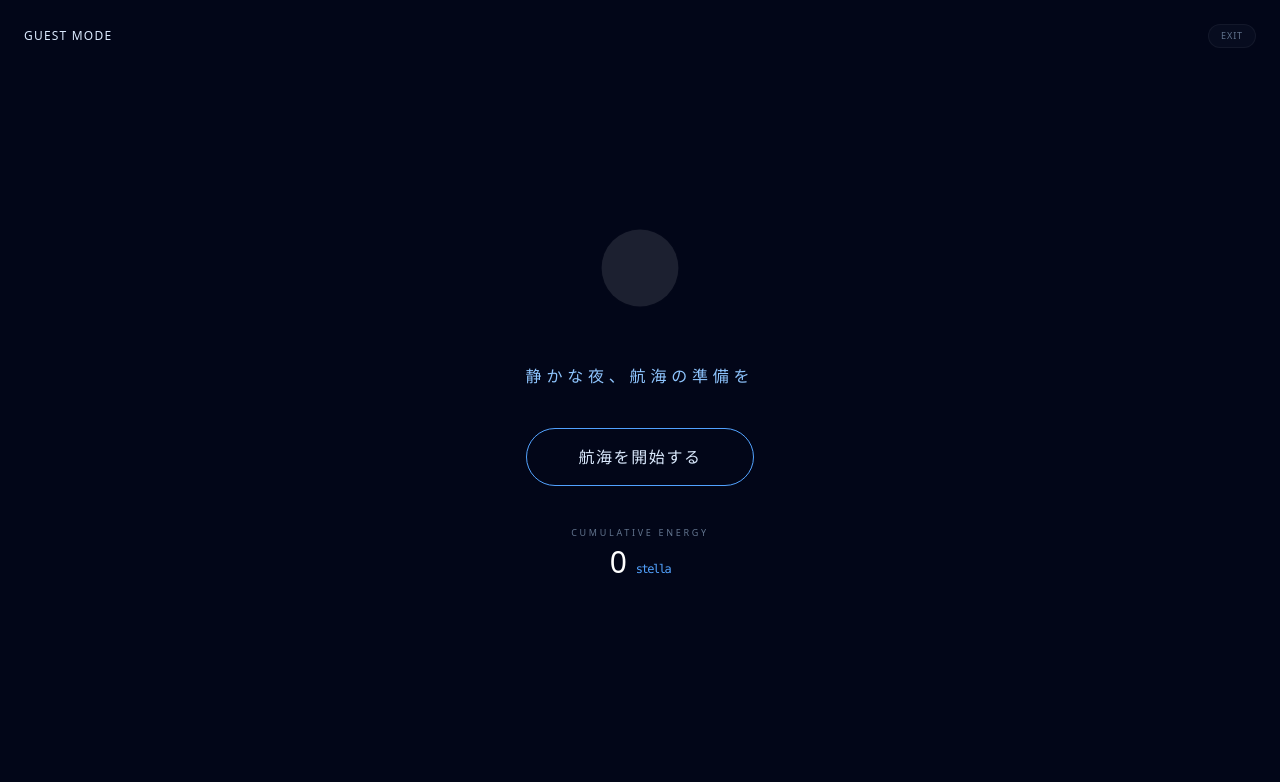
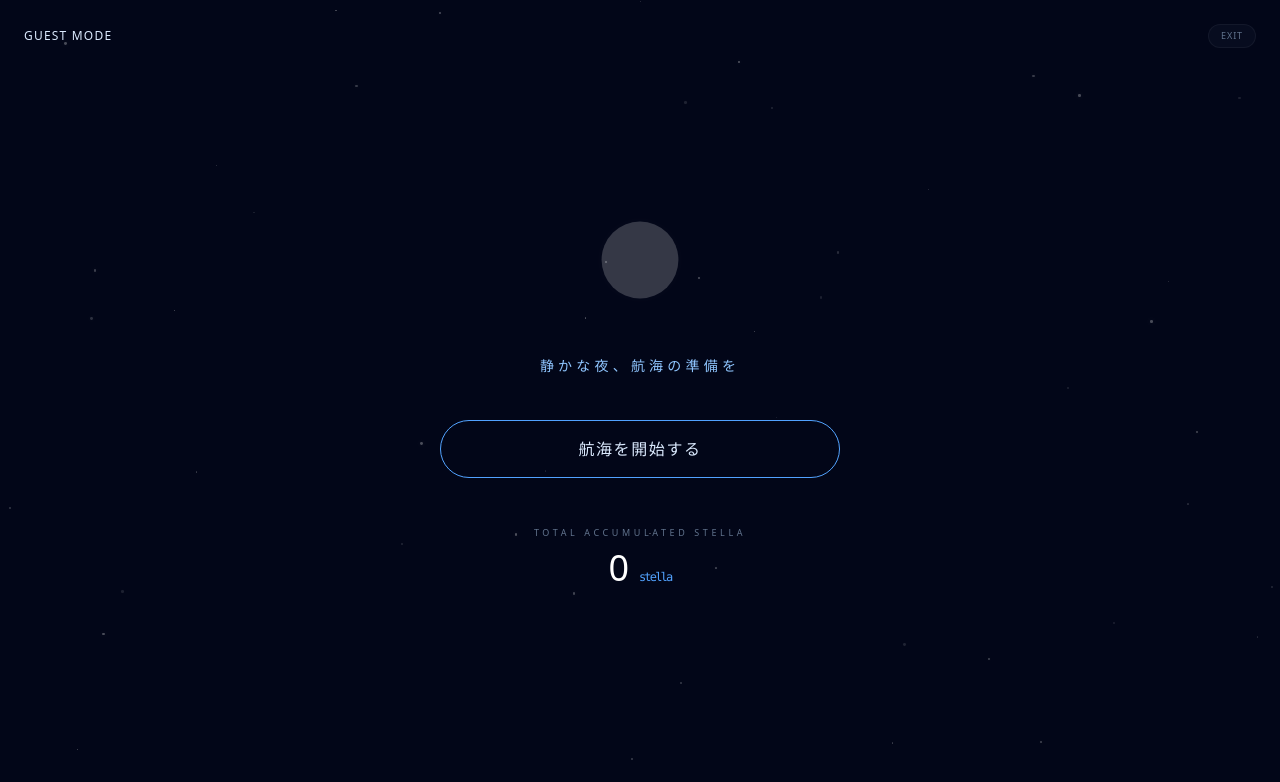
Before and after one commit to wakamx/stella-echo, a Next.js app: page / in a window 1280 px wide. Both pictures are taken after a click on the button "GUEST MODE". Shown: the top 782 px of the page. Built offline with nearby package versions, Linux system fonts and the light colour scheme; no server answers.

Commit message:
フェクト改善

```diff
--- a/src/app/page.tsx
+++ b/src/app/page.tsx
@@ -1,6 +1,6 @@
 'use client';
 
-import { useState, useEffect, useRef } from 'react';
+import { useState, useEffect, useRef, useMemo } from 'react';
 import { motion, AnimatePresence } from 'framer-motion';
 import { supabase } from '@/lib/supabase';
 import { User } from '@supabase/supabase-js';
@@ -10,6 +10,7 @@ import Ranking from './components/Ranking';
 import ProfileSettings from './components/ProfileSettings';
 import Admin from './components/Admin';
 
+// --- 型定義 ---
 interface EnergyLog {
   id: string;
   intensity_db: number;
@@ -20,6 +21,15 @@ interface Profile {
   nickname: string;
   birthday: string;
   is_admin?: boolean;
+}
+
+interface Star {
+  id: number;
+  x: number;
+  y: number;
+  size: number;
+  duration: number;
+  delay: number;
 }
 
 export default function NightSky() {
@@ -38,10 +48,23 @@ export default function NightSky() {
   const animationFrameRef = useRef<number | null>(null);
   const mediaStreamRef = useRef<MediaStream | null>(null);
   const wakeLockRef = useRef<any>(null);
-
-  // 【追加】記録中の一時データを保持するRef（stopMonitoringからもアクセス可能にするため）
   const recordingRef = useRef<{ history: number[], startTime: number }>({ history: [], startTime: 0 });
 
+  // --- 【新機能】ランダムな星々の生成 ---
+  // 累計エネルギーに応じて、表示する星の数を動的に計算（最大150個）
+  const stars = useMemo(() => {
+    const count = Math.min(50 + Math.floor(totalEnergy / 50), 150);
+    return Array.from({ length: count }, (_, i) => ({
+      id: i,
+      x: Math.random() * 100,
+      y: Math.random() * 100,
+      size: Math.random() * 2 + 1,
+      duration: 2 + Math.random() * 4,
+      delay: Math.random() * 5
+    }));
+  }, [totalEnergy]);
+
+  // --- 既存のロジック ---
   const calculateMonthlyAge = (birthdayStr: string) => {
     if (!birthdayStr) return 0;
     const birth = new Date(birthdayStr);
@@ -56,7 +79,7 @@ export default function NightSky() {
         wakeLockRef.current = await (navigator as any).wakeLock.request('screen');
       }
     } catch (err) {
-      console.error("Wake Lock 失敗:", err);
+      console.error("Wake Lock failed:", err);
     }
   };
 
@@ -69,114 +92,82 @@ export default function NightSky() {
 
   const cleanup = () => {
     releaseWakeLock();
-    if (animationFrameRef.current) {
-      cancelAnimationFrame(animationFrameRef.current);
-      animationFrameRef.current = null;
-    }
-    if (audioContextRef.current && audioContextRef.current.state !== 'closed') {
-      audioContextRef.current.close().catch(console.error);
-      audioContextRef.current = null;
-    }
-    if (mediaStreamRef.current) {
-      mediaStreamRef.current.getTracks().forEach(track => track.stop());
-      mediaStreamRef.current = null;
-    }
+    if (animationFrameRef.current) cancelAnimationFrame(animationFrameRef.current);
+    if (audioContextRef.current && audioContextRef.current.state !== 'closed') audioContextRef.current.close();
+    if (mediaStreamRef.current) mediaStreamRef.current.getTracks().forEach(track => track.stop());
     setVolume(0);
   };
 
-  // 【追加】蓄積されたデータを保存する共通関数
   const saveRecordingData = async () => {
     const currentHistory = [...recordingRef.current.history];
     const currentStartTime = recordingRef.current.startTime;
     const now = Date.now();
 
-    // バッファを即座にリセット（二重送信防止）
     recordingRef.current.history = [];
     recordingRef.current.startTime = now;
 
     if (currentHistory.length === 0) return;
 
-    // 経過時間を計算（秒）
     const duration = (now - currentStartTime) / 1000;
-    if (duration < 1) return; // 1秒未満のデータは無視
+    if (duration < 1) return;
 
     const averageVolume = currentHistory.reduce((a, b) => a + b) / currentHistory.length;
 
     if (!isGuest && user) {
       const { data, error } = await supabase.from('energy_logs').insert([
-        {
-          intensity_db: Math.round(averageVolume * 10) / 10,
-          duration_sec: Math.round(duration) // 実際の経過時間を記録
-        }
+        { intensity_db: Math.round(averageVolume * 10) / 10, duration_sec: Math.round(duration) }
       ]).select().single();
 
-      if (error) console.error("同期失敗:", error.message);
       if (!error && data) setHistory(prev => [data, ...prev]);
     }
-
     setTotalEnergy(prev => prev + Math.round(averageVolume));
     setIsLaunching(true);
   };
 
-  // 【変更】停止時に残りのデータを保存するように修正
   const stopMonitoring = async () => {
-    cleanup(); // 先にマイク等を停止
-    await saveRecordingData(); // 残っているデータを保存
+    cleanup();
+    await saveRecordingData();
     setIsActive(false);
   };
 
   const fetchPastData = async (userId: string) => {
-    const { data: profileData } = await supabase
-      .from('profiles')
-      .select('nickname, birthday, is_admin')
-      .eq('id', userId)
-      .single();
+    const { data: profileData } = await supabase.from('profiles').select('nickname, birthday, is_admin').eq('id', userId).single();
     if (profileData) setProfile(profileData);
 
     const { data: allData } = await supabase.from('energy_logs').select('intensity_db').eq('user_id', userId);
-    if (allData) {
-      setTotalEnergy(Math.round(allData.reduce((acc, row) => acc + row.intensity_db, 0)));
-    }
+    if (allData) setTotalEnergy(Math.round(allData.reduce((acc, row) => acc + row.intensity_db, 0)));
 
-    const { data: allLogs } = await supabase.from('energy_logs').select('id, intensity_db, created_at').eq('user_id', userId).order('created_at', { ascending: false });
+    const { data: allLogs } = await supabase.from('energy_logs').select('*').eq('user_id', userId).order('created_at', { ascending: false });
     if (allLogs) setHistory(allLogs);
   };
 
   const handleUserChange = async (currentUser: User | null) => {
     setUser(currentUser);
     if (currentUser) {
-      setIsGuest(false);
       await fetchPastData(currentUser.id);
     } else {
-      setTotalEnergy(0); setHistory([]); setProfile(null); setView('home');
+      setTotalEnergy(0);
+      setHistory([]);
+      setProfile(null);
+      setView('home');
     }
   };
 
   const monitor = () => {
     if (!analyserRef.current) return;
     const dataArray = new Uint8Array(analyserRef.current.frequencyBinCount);
-
-    // 【変更】Refの初期化
     recordingRef.current = { history: [], startTime: Date.now() };
 
     const update = async () => {
       if (!analyserRef.current) return;
-
-      if (audioContextRef.current?.state === 'suspended') {
-        await audioContextRef.current.resume();
-      }
+      if (audioContextRef.current?.state === 'suspended') await audioContextRef.current.resume();
 
       analyserRef.current.getByteFrequencyData(dataArray);
       const avg = dataArray.reduce((a, b) => a + b) / dataArray.length;
       setVolume(avg);
-
-      // 【変更】Refにデータを蓄積
       recordingRef.current.history.push(avg);
 
-      // 60秒経過したら保存
-      if (Date.now() - recordingRef.current.startTime > 60000) {
-        await saveRecordingData();
-      }
+      if (Date.now() - recordingRef.current.startTime > 60000) await saveRecordingData();
       animationFrameRef.current = requestAnimationFrame(update);
     };
     update();
@@ -189,8 +180,8 @@ export default function NightSky() {
       audioContextRef.current = new AudioContext();
       analyserRef.current = audioContextRef.current.createAnalyser();
       analyserRef.current.fftSize = 256;
-      const source = audioContextRef.current.createMediaStreamSource(stream);
-      source.connect(analyserRef.current);
+      audioContextRef.current.createMediaStreamSource(stream).connect(analyserRef.current);
+
       await requestWakeLock();
       setIsActive(true);
       monitor();
@@ -200,13 +191,13 @@ export default function NightSky() {
   };
 
   const handleLogoutAction = async () => {
-    await stopMonitoring(); // ログアウト時もデータを保存
+    await stopMonitoring();
     await supabase.auth.signOut();
   };
 
   useEffect(() => {
     supabase.auth.getSession().then(({ data: { session } }) => handleUserChange(session?.user ?? null));
-    const { data: { subscription } } = supabase.auth.onAuthStateChange((_event, session) => handleUserChange(session?.user ?? null));
+    const { data: { subscription } } = supabase.auth.onAuthStateChange((_, s) => handleUserChange(s?.user ?? null));
 
     const handleVisibilityChange = async () => {
       if (wakeLockRef.current !== null && document.visibilityState === 'visible') {
@@ -224,22 +215,105 @@ export default function NightSky() {
 
   return (
     <main className="flex min-h-screen flex-col items-center justify-center bg-slate-950 overflow-hidden relative font-sans">
-      <div className="absolute inset-0 opacity-30 bg-[radial-gradient(circle_at_50%_50%,_var(--tw-gradient-stops))] from-blue-900 via-transparent to-transparent" />
 
+      {/* --- 【背景】動的な星空レイヤー --- */}
+      <div className="absolute inset-0 pointer-events-none">
+        {stars.map((star) => (
+          <motion.div
+            key={star.id}
+            initial={{ opacity: 0.1 }}
+            animate={{
+              opacity: isActive ? [0.1, 0.4 + (volume / 100), 0.1] : [0.1, 0.3, 0.1],
+              scale: isActive ? [1, 1 + (volume / 200), 1] : 1
+            }}
+            transition={{
+              duration: star.duration,
+              repeat: Infinity,
+              delay: star.delay,
+              ease: "easeInOut"
+            }}
+            style={{
+              position: 'absolute',
+              left: `${star.x}%`,
+              top: `${star.y}%`,
+              width: `${star.size}px`,
+              height: `${star.size}px`,
+              backgroundColor: 'white',
+              borderRadius: '50%',
+              boxShadow: '0 0 5px rgba(255,255,255,0.3)'
+            }}
+          />
+        ))}
+      </div>
+
+      {/* 背景オーロラ（蓄積量に応じて色が濃くなる） */}
+      <motion.div
+        animate={{ opacity: 0.2 + Math.min(totalEnergy / 1000, 0.3) }}
+        className="absolute inset-0 bg-[radial-gradient(circle_at_50%_50%,_var(--tw-gradient-stops))] from-blue-900 via-transparent to-transparent"
+      />
+
+      {/* --- 打ち上げ演出（ランダムな位置にランタンのように昇る） --- */}
       <AnimatePresence>
         {isLaunching && (
           <motion.div
-            initial={{ opacity: 0, y: 0, scale: 0.5, x: '-50%' }}
-            animate={{ opacity: [0, 1, 1, 0], y: -800, scaleY: [1, 3, 1], filter: ["brightness(1)", "brightness(3)", "brightness(1)"] }}
-            transition={{ duration: 1.2, ease: [0.22, 1, 0.36, 1] }}
+            initial={{ opacity: 0, y: 100, x: `${40 + Math.random() * 20}%` }}
+            animate={{ opacity: [0, 1, 0], y: -500 }}
+            transition={{ duration: 4, ease: "linear" }}
             onAnimationComplete={() => setIsLaunching(false)}
-            className="absolute left-1/2 bottom-1/2 z-0 w-4 h-16 bg-blue-100 rounded-full shadow-[0_0_30px_10px_rgba(147,197,253,0.6)]"
-            style={{ transformOrigin: 'bottom center' }}
+            className="absolute bottom-0 z-0 w-1 h-1 bg-blue-200 rounded-full shadow-[0_0_15px_5px_rgba(147,197,253,0.4)]"
           />
         )}
       </AnimatePresence>
 
-      {(user || isGuest) && (
+      {/* --- メインコンテンツ --- */}
+      <div className="relative z-10 w-full max-w-md px-6 flex flex-col items-center">
+        {/* ビュー切り替えロジック */}
+        {!user && !isGuest ? (
+          <div className="flex flex-col items-center gap-8 w-full">
+            <h1 className="text-blue-100 text-3xl font-extralight tracking-[0.3em] mb-4">STELLA ECHO</h1>
+            <Auth />
+            <button onClick={() => setIsGuest(true)} className="text-blue-400/60 text-[10px] tracking-widest underline underline-offset-8 decoration-blue-900/50 hover:text-blue-300 transition-colors">GUEST MODE</button>
+          </div>
+        ) : view === 'settings' && profile ? (
+          <ProfileSettings initialData={profile} onBack={() => setView('home')} onUpdate={() => fetchPastData(user!.id)} />
+        ) : view === 'admin' && profile?.is_admin ? (
+          <Admin onBack={() => setView('home')} />
+        ) : view === 'ranking' && !isGuest ? (
+          <Ranking monthlyAge={calculateMonthlyAge(profile?.birthday || "")} onBack={() => setView('home')} />
+        ) : view === 'dashboard' ? (
+          <Dashboard logs={history} onBack={() => setView('home')} />
+        ) : (
+          /* メインの円とボタン */
+          <div className="text-center w-full">
+            <motion.div
+              animate={{
+                scale: isActive ? (1 + volume / 180) : 0.8,
+                opacity: isActive ? (0.6 + volume / 200) : 0.2,
+                boxShadow: isActive ? `0 0 ${30 + volume}px ${10 + volume/4}px rgba(255, 255, 255, 0.3)` : `0 0 10px rgba(255, 255, 255, 0.1)`
+              }}
+              className="w-24 h-24 bg-white rounded-full mb-12 mx-auto"
+            />
+            <p className="text-blue-300 font-extralight tracking-[0.3em] mb-10 h-6 text-sm">
+              {isActive ? "宇宙に音が溶けていく" : "静かな夜、航海の準備を"}
+            </p>
+            <button
+              onClick={isActive ? stopMonitoring : startMonitoring}
+              className={`w-full py-4 rounded-full font-light tracking-widest border transition-all duration-700 ${isActive ? 'border-blue-500/30 text-blue-200 bg-blue-900/10' : 'border-blue-400 text-blue-100 bg-transparent'}`}
+            >
+              {isActive ? "航海を終了する" : "航海を開始する"}
+            </button>
+            <div className="mt-12">
+              <p className="text-slate-500 text-[9px] tracking-[0.4em] uppercase mb-2">Total Accumulated Stella</p>
+              <p className="text-white text-4xl font-extralight tracking-tighter">
+                {totalEnergy.toLocaleString()} <span className="text-xs text-blue-400 ml-1 font-mono">stella</span>
+              </p>
+            </div>
+          </div>
+        )}
+      </div>
+
+      {/* トップバー（ナビゲーション） */}
+      {(user || isGuest) && view === 'home' && (
         <div className="fixed top-6 left-6 right-6 flex justify-between items-center z-50">
           <button onClick={() => !isGuest && setView('settings')} className="flex flex-col text-left group transition-opacity">
             <span className="text-blue-100 text-[12px] tracking-[0.1em] font-light group-hover:text-blue-400">
@@ -257,45 +331,16 @@ export default function NightSky() {
                 {profile?.is_admin && (
                   <button onClick={() => setView('admin')} className="text-[9px] tracking-widest text-red-500/50 hover:text-red-400 transition-colors">ADMIN</button>
                 )}
-
-                <button onClick={() => setView('ranking')} className={`text-[9px] tracking-widest transition-colors ${view === 'ranking' ? 'text-blue-400' : 'text-slate-500 hover:text-blue-200'}`}>RANKING</button>
-                <button onClick={() => setView('dashboard')} className={`text-[9px] tracking-widest transition-colors ${view === 'dashboard' ? 'text-blue-400' : 'text-slate-500 hover:text-blue-200'}`}>DASHBOARD</button>
+                <button onClick={() => setView('ranking')} className="text-[9px] tracking-widest text-slate-500 hover:text-blue-200 transition-colors">RANKING</button>
+                <button onClick={() => setView('dashboard')} className="text-[9px] tracking-widest text-slate-500 hover:text-blue-200 transition-colors">DASHBOARD</button>
               </>
             )}
-            <button onClick={isGuest ? () => setIsGuest(false) : handleLogoutAction} className="text-slate-500 text-[9px] tracking-widest hover:text-red-400 px-3 py-1 bg-slate-900/40 rounded-full border border-white/5">
+            <button onClick={isGuest ? () => setIsGuest(false) : handleLogoutAction} className="text-slate-500 text-[9px] tracking-widest hover:text-red-400 px-3 py-1 bg-slate-900/40 rounded-full border border-white/5 transition-colors">
               {isGuest ? "EXIT" : "LOGOUT"}
             </button>
           </div>
         </div>
       )}
-
-      <div className="relative flex flex-col items-center justify-center z-10 w-full max-w-md px-6">
-        {!user && !isGuest ? (
-          <div className="flex flex-col items-center gap-8 w-full mt-[-5vh]">
-            <h1 className="text-blue-100 text-3xl font-extralight tracking-[0.3em] mb-4">STELLA ECHO</h1>
-            <Auth />
-            <button onClick={() => setIsGuest(true)} className="text-blue-400/60 text-[10px] tracking-widest underline underline-offset-8 decoration-blue-900/50 hover:text-blue-300 transition-colors">GUEST MODE</button>
-          </div>
-        ) : view === 'settings' && profile ? (
-          <ProfileSettings initialData={profile} onBack={() => setView('home')} onUpdate={() => fetchPastData(user!.id)} />
-        ) : view === 'admin' && profile?.is_admin ? (
-          <Admin onBack={() => setView('home')} />
-        ) : view === 'ranking' && !isGuest ? (
-          <Ranking monthlyAge={calculateMonthlyAge(profile?.birthday || "")} onBack={() => setView('home')} />
-        ) : view === 'dashboard' ? (
-          <Dashboard logs={history} onBack={() => setView('home')} />
-        ) : (
-          <div className="text-center">
-            <motion.div animate={{ scale: isActive ? (1 + volume / 150) : 0.8, opacity: isActive ? (0.4 + volume / 200) : 0.1, boxShadow: isActive ? `0 0 ${20 + volume}px ${10 + volume / 2}px rgba(255, 255, 255, 0.4)` : `0 0 10px rgba(255, 255, 255, 0.1)` }} className="w-24 h-24 bg-white rounded-full mb-12 mx-auto" />
-            <p className="text-blue-300 font-extralight tracking-[0.3em] mb-10 h-6">{isActive ? "君の咆哮が、星を創る" : "静かな夜、航海の準備を"}</p>
-            <button onClick={isActive ? stopMonitoring : startMonitoring} className={`w-full py-4 rounded-full font-light tracking-widest border transition-all duration-500 ${isActive ? 'border-red-500/50 text-red-200 bg-red-900/10' : 'border-blue-400 text-blue-100 bg-transparent'}`}>{isActive ? "航海を終了する" : "航海を開始する"}</button>
-            <div className="mt-10">
-              <p className="text-slate-500 text-[9px] tracking-[0.3em] uppercase mb-1">Cumulative Energy</p>
-              <p className="text-white text-3xl font-light tracking-tighter">{totalEnergy.toLocaleString()} <span className="text-xs text-blue-400 ml-1 font-mono">stella</span></p>
-            </div>
-          </div>
-        )}
-      </div>
     </main>
   );
 }
```
